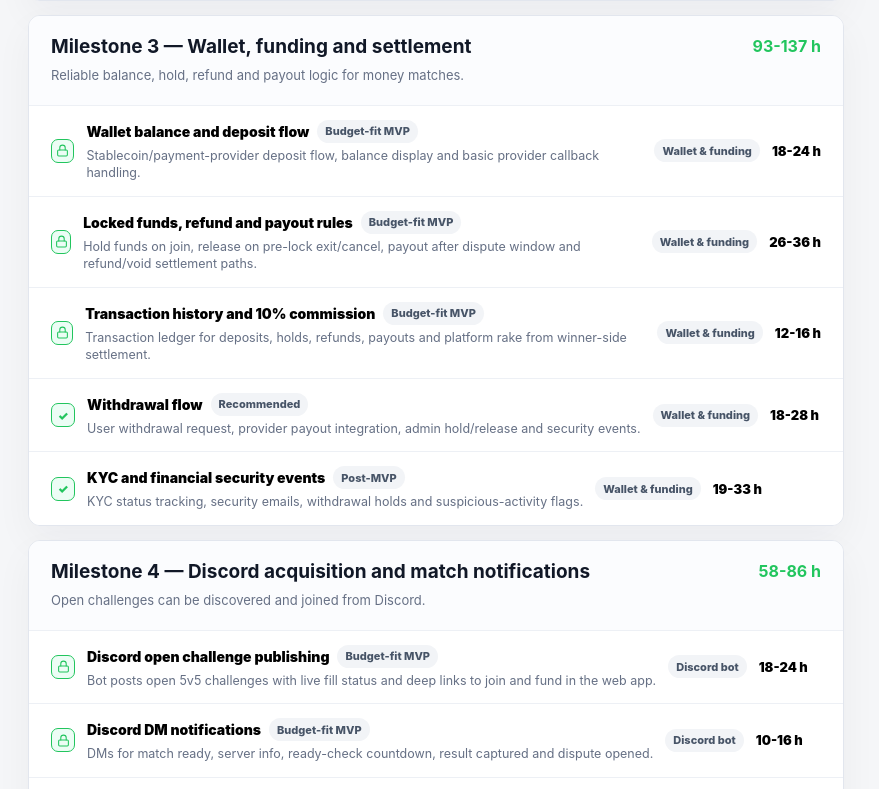
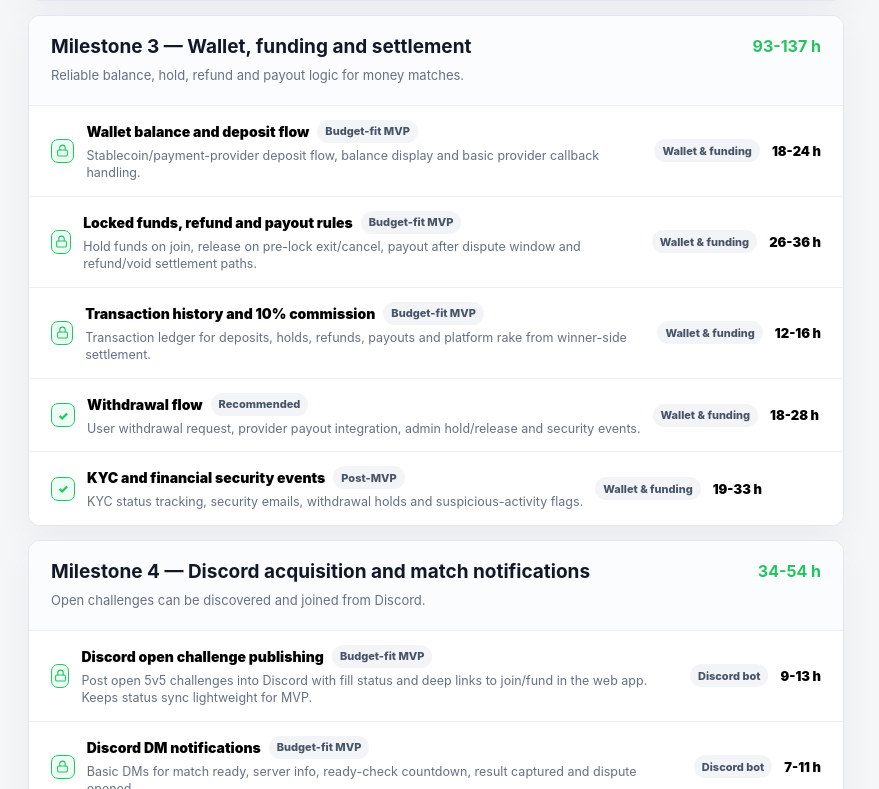
Before and after one commit to koitechs/versusarena-scope-calculator, a React (Vite) app: page / in a window 1280 px wide. Shown: the part 2011-2800 px from the top of the page, without its empty margins (0-879 px from the left). Built offline with nearby package versions, Linux system fonts and the light colour scheme.

Commit message:
Adjust Discord MVP estimates

```diff
--- a/src/data/demoConfig.ts
+++ b/src/data/demoConfig.ts
@@ -332,46 +332,46 @@ export const demoConfig: CalculatorConfig = {
         {
           "id": "m4-discord-open-challenge-publishing",
           "title": "Discord open challenge publishing",
-          "description": "Bot posts open 5v5 challenges with live fill status and deep links to join and fund in the web app.",
+          "description": "Post open 5v5 challenges into Discord with fill status and deep links to join/fund in the web app. Keeps status sync lightweight for MVP.",
           "category": "discord",
           "priority": "required",
           "estimate": {
-            "min": 18,
-            "max": 24
+            "min": 9,
+            "max": 13
           }
         },
         {
           "id": "m4-discord-dm-notifications",
           "title": "Discord DM notifications",
-          "description": "DMs for match ready, server info, ready-check countdown, result captured and dispute opened.",
+          "description": "Basic DMs for match ready, server info, ready-check countdown, result captured and dispute opened.",
           "category": "discord",
           "priority": "required",
           "estimate": {
-            "min": 10,
-            "max": 16
+            "min": 7,
+            "max": 11
           }
         },
         {
           "id": "m4-slash-command-create",
           "title": "Slash command challenge creation",
-          "description": "Create a 5v5 challenge directly from Discord slash commands and continue funding in the web app.",
+          "description": "Create a 5v5 challenge from a Discord slash command and continue detailed setup/funding in the web app.",
           "category": "discord",
           "priority": "recommended",
           "estimate": {
-            "min": 14,
-            "max": 22
+            "min": 8,
+            "max": 14
           },
           "consequence": "Discord still drives traffic, but challenge creation starts in the web app."
         },
         {
           "id": "m4-partner-community-servers",
           "title": "Partner community server publishing",
-          "description": "Controlled publishing into partner Discord servers with per-server settings and tracking.",
+          "description": "Light partner-server publishing with manual setup per server and basic tracking.",
           "category": "discord",
           "priority": "optional",
           "estimate": {
-            "min": 16,
-            "max": 24
+            "min": 10,
+            "max": 16
           },
           "consequence": "Launch can start on the primary Discord server, but partner-server growth loops are manual."
         }
```
